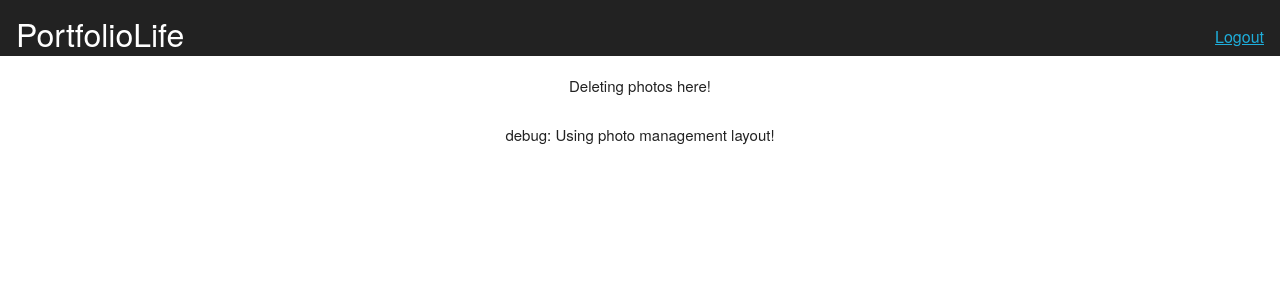
After one commit to theresaming/PortfolioLife, a Python web app: template flask/templates/deletePhotos.html in a window 1280 px wide. The commit adds this page. Shown: the top 300 px of the page. Run offline with Jinja, Linux system fonts and the light colour scheme; the template is opened without the code that fills it, so the values that code supplies are empty.

```diff
--- a/flask/static/skeleton.css
+++ b/flask/static/skeleton.css
@@ -416,3 +416,45 @@ there.
 
 /* Larger than Desktop HD */
 @media (min-width: 1200px) {}
+
+
+/* PorfolioLife custom styles */
+
+div.title-bar {
+    position: fixed;
+    top: 0;
+    left: 0;
+    width: 100%;
+    height: 56px;
+    background-color: #222222;
+    margin-bottom: 56px;
+}
+
+
+div.title-text {
+    position: absolute;
+    top: 8px;
+    left: 16px;
+    font-size: 32px;
+    text-align: left;
+    color: white;
+}
+
+div.logout {
+    position: absolute;
+    top: 24px;
+    right: 16px;
+    font-size: 16px;
+    text-align: right;
+}
+
+div.spacer {
+    width: 100%;
+    height: 66px;
+}
+
+.registration-text {
+    text-align: left;
+    font-size: 18px;
+    padding-left: 40%;
+}
--- a/flask/templates/_formhelpers.html
+++ b/flask/templates/_formhelpers.html
@@ -1,5 +1,5 @@
 {% macro render_field(field) %}
-  <dt>{{ field.label }}
+    <dt><div class="registration-text">{{ field.label }}</div>
     <dd>{{ field(**kwargs)|safe }}
         {% if field.errors %}
             <ul class=errors>
--- /dev/null
+++ b/flask/templates/deletePhotos.html
@@ -0,0 +1,5 @@
+{% extends "photoManageLayout.html" %}
+
+{% block body %}
+    <p>Deleting photos here!</p>
+{% endblock %}
--- /dev/null
+++ b/flask/templates/layout.html
@@ -0,0 +1,37 @@
+<!doctype html>
+<title>PortfolioLife</title>
+<link rel="stylesheet" href="/static/skeleton.css" type="text/css">
+<link rel="stylesheet" href="/static/login.css" type="text/css">
+
+<div class=page>
+    <div class="title-bar">
+        <a href="{{ url_for('load_home') }}">
+            <div class="title-text">
+                PortfolioLife
+            </div>
+        </a>
+        <div class="logout">
+            <a href="{{ url_for('logout') }}">Logout</a>
+        </div>
+    </div>
+    {% with messages = get_flashed_messages() %}
+        {% if messages %}
+            <ul class=flashes>
+                {% for message in messages %}
+                    {{ message }} <br />
+                {% endfor %}
+            </ul>
+        {% endif %}
+    {% endwith %}
+
+    <div class="spacer">
+        &nbsp;
+    </div>
+
+    {% block body %}
+    {% endblock %}
+
+    <footer>
+
+    </footer>
+</div>
--- /dev/null
+++ b/flask/templates/photoManageLayout.html
@@ -0,0 +1,6 @@
+{% include "layout.html" %}
+
+{% block body %}
+{% endblock %}
+
+<p>debug: Using photo management layout!</p>
--- /dev/null
+++ b/flask/templates/uploadPhotos.html
@@ -0,0 +1,5 @@
+{% extends "photoManageLayout.html" %}
+
+{% block body %}
+    <p>Uploading photos here!</p>
+{% endblock %}
```
Also changed, not shown: flask/app.py (+33 -13 lines), flask/templates/home.html (added, +29 -0 lines), flask/templates/login.html (+7 -22 lines), flask/templates/registration.html (+8 -14 lines). Lines whose indentation alone changed are shown as unchanged.
